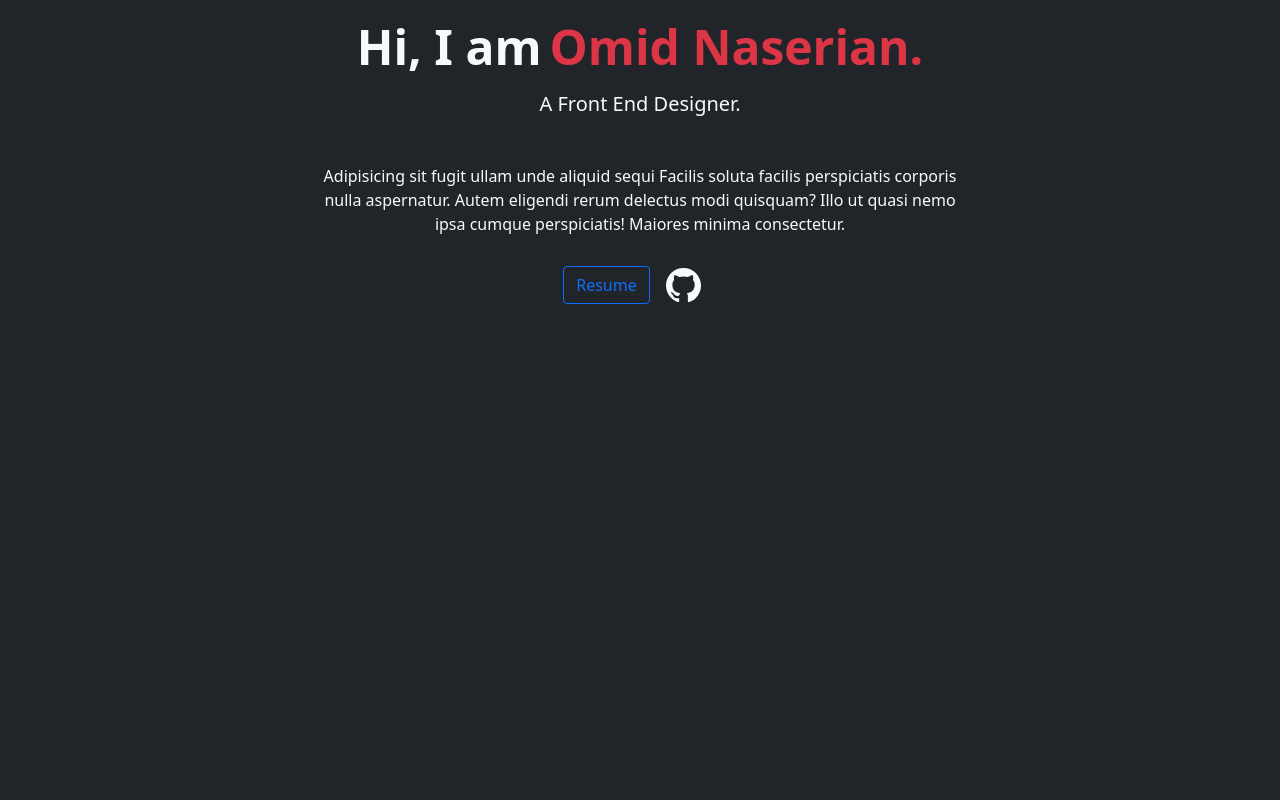
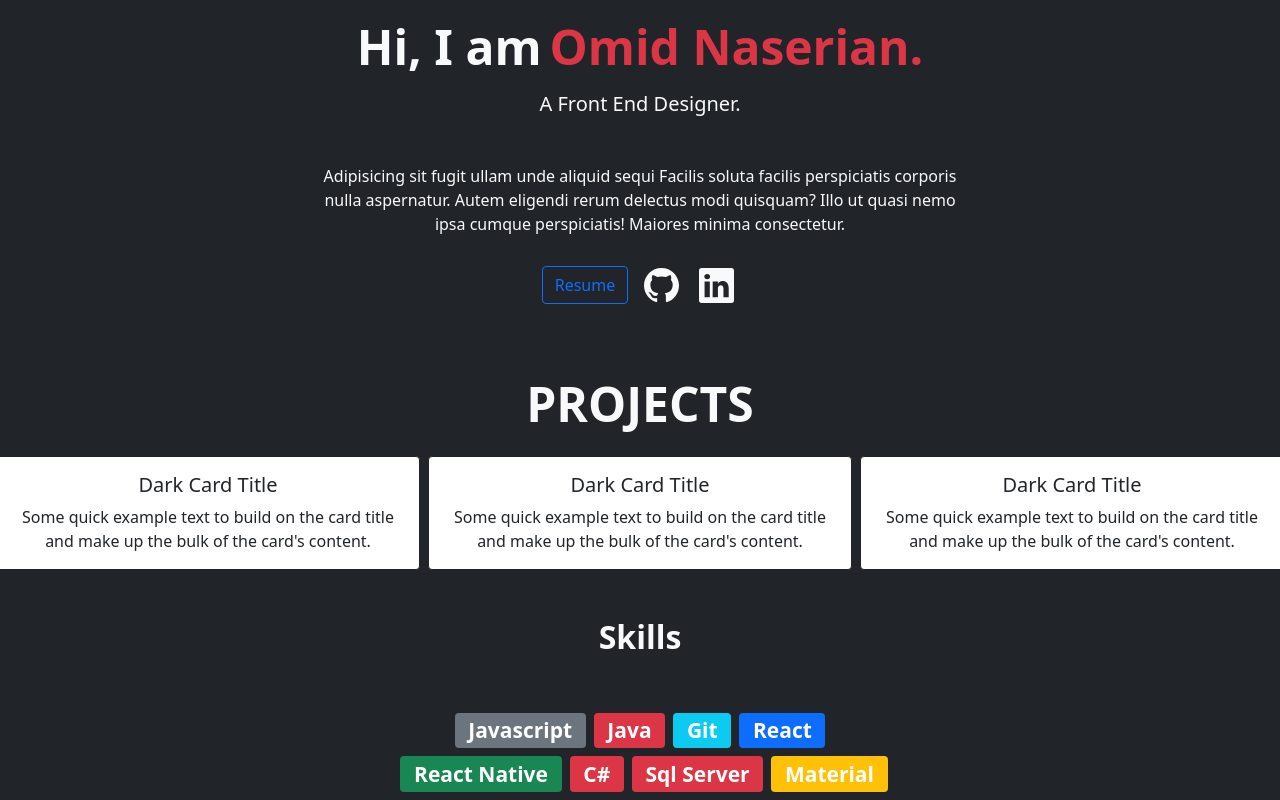
Before and after one commit to nimaessi/adrinsoft-react, a React (Create React App) app: page /resume in a window 1280 px wide. Shown: the part 310-1110 px from the top of the page. Before the commit the page ends 800 px from the top, so only its background shows below. Built offline with nearby package versions, Linux system fonts and the light colour scheme.

Commit message:
add skill ...  :D:

```diff
--- a/src/components/resume/Header.js
+++ b/src/components/resume/Header.js
@@ -1,20 +1,21 @@
 import Button from 'react-bootstrap/Button';
 import * as Icon from 'react-bootstrap-icons';
+import Image from 'react-bootstrap/Image';
 
 const Header = () => {
     const imgStyle = {
         maxHeight : "320px",
-        maxWidth : "320px"
+        maxWidth : "320px",
+
     };
 
     return(
-        <div className="container-fluid p-0 text-center">
-            <img
+        <div className="container-fluid p-0 text-center overflow-auto">
+            <Image
             className="fluid"
             style={imgStyle}
             src="../../assets/myImages/developer.png"
             alt="Developer"/>
-
             <h1 className="display-5 fw-bolder text-light text-center mt-2">Hi, I am
                 <span className="text-danger ms-2">Omid Naserian.</span>
             </h1>
@@ -29,6 +30,14 @@ const Header = () => {
                 className="text-light m-3"
                 size="35"/>
              </a>
+            <a
+            href="http://www.adrinsoft.ir"
+            target="_blank"
+            rel="noopener noreferrer">
+                <Icon.Linkedin
+                className="text-light m-1"
+                size="35"/>
+             </a>
         </div>
     )
 }
--- /dev/null
+++ b/src/components/resume/Project.js
@@ -0,0 +1,52 @@
+import Card from 'react-bootstrap/Card';
+import Row from 'react-bootstrap/Row';
+import Col from 'react-bootstrap/Col';
+
+const Project = () =>{
+
+    return(
+        <div className="container-fluid mt-5 p-0 text-center overflow-hidden">
+             <h1 className="display-5 fw-bolder text-light text-center mt-2">
+                PROJECTS
+             </h1>
+             <div className="row text-center">
+                <Row xs={1} md={3} className="g-2 mx-auto">
+                    <Col className="text-center">
+                        <Card border="dark">
+                            <Card.Body>
+                            <Card.Title>Dark Card Title</Card.Title>
+                            <Card.Text>
+                                Some quick example text to build on the card title and make up the bulk
+                                of the card's content.
+                            </Card.Text>
+                            </Card.Body>
+                        </Card>
+                    </Col>
+                    <Col className="text-center">
+                        <Card border="dark">
+                            <Card.Body>
+                            <Card.Title>Dark Card Title</Card.Title>
+                            <Card.Text>
+                                Some quick example text to build on the card title and make up the bulk
+                                of the card's content.
+                            </Card.Text>
+                            </Card.Body>
+                        </Card>
+                    </Col>
+                    <Col className="text-center">
+                        <Card border="dark">
+                            <Card.Body>
+                            <Card.Title>Dark Card Title</Card.Title>
+                            <Card.Text>
+                                Some quick example text to build on the card title and make up the bulk
+                                of the card's content.
+                            </Card.Text>
+                            </Card.Body>
+                        </Card>
+                    </Col>
+                </Row>
+             </div>
+        </div>
+    )
+}
+export default Project;
--- a/src/components/resume/Resume.js
+++ b/src/components/resume/Resume.js
@@ -1,4 +1,7 @@
 import Header from "./Header";
+import Project from "./Project";
+import Skill from "./Skill";
+
 
 const Resume = () => {
 
@@ -6,6 +9,8 @@ const Resume = () => {
     <>
         <div className="resume">
             <Header/>
+            <Project/>
+            <Skill/>
         </div>
     </>
     )
--- /dev/null
+++ b/src/components/resume/Skill.js
@@ -0,0 +1,24 @@
+import Badge from 'react-bootstrap/Badge';
+
+const Skill = () => {
+
+    return(
+        <div className="container-fluid mt-5 p-0 text-center overflow-hidden">
+            <h2 className="text-light fw-bolder">Skills</h2>
+            <h3 className="text-danger">
+               <Badge bg="secondary mt-5">Javascript</Badge>
+               <Badge bg="danger mt-5 ms-2">Java</Badge>
+               <Badge bg="info mt-5 ms-2">Git</Badge>
+               <Badge bg="primary mt-5  ms-2">React</Badge>
+               <br/>
+               <Badge bg="success mt-2  ms-2">React Native</Badge>
+               <Badge bg="danger mt-2  ms-2">C#</Badge>
+               <Badge bg="danger mt-2  ms-2">Sql Server</Badge>
+               <Badge bg="warning mt-2  ms-2">Material</Badge>
+
+            </h3>
+
+        </div>
+    )
+}
+export default Skill;
```
